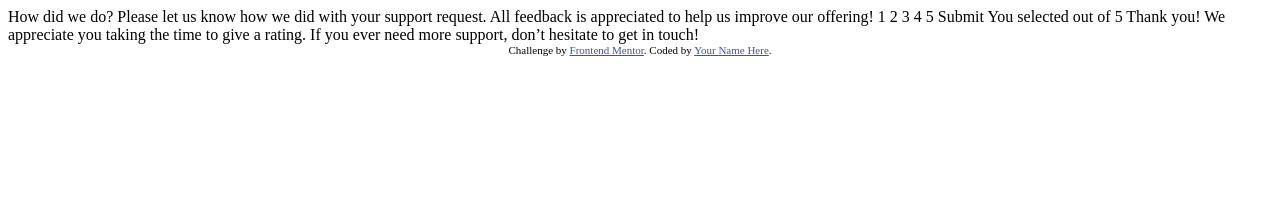
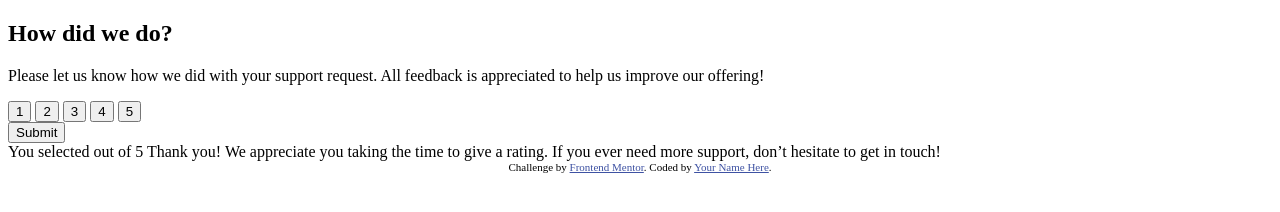
Before and after one commit to juliabush/interactive-rating, a plain HTML site: page index.html in a window 1280 px wide. Drawn offline with Linux system fonts and the light colour scheme.

Commit message:
Adding all necessary classes

```diff
--- a/index.html
+++ b/index.html
@@ -17,15 +17,35 @@
 <body>
 
   <!-- Rating state start -->
-
-  How did we do?
-
-  Please let us know how we did with your support request. All feedback is appreciated
-  to help us improve our offering!
-
-  1 2 3 4 5
-
-  Submit
+  <article class="rating-card">
+    <h1 class="card__title-question">
+      How did we do?
+    </h1>
+    <p class="card__description">
+      Please let us know how we did with your support request. All feedback is appreciated
+      to help us improve our offering!
+    </p>
+    <div class="flex__group-buttons">
+      <button class="button-circle">
+        1
+      </button>
+      <button class="button-circle">
+        2
+      </button>
+      <button class="button-circle">
+        3
+      </button>
+      <button class="button-circle">
+        4
+      </button>
+      <button class="button-circle">
+        5
+      </button>
+    </div>
+    <button class="button">
+      Submit
+    </button>
+  </article>
 
   <!-- Rating state end -->
 
```
